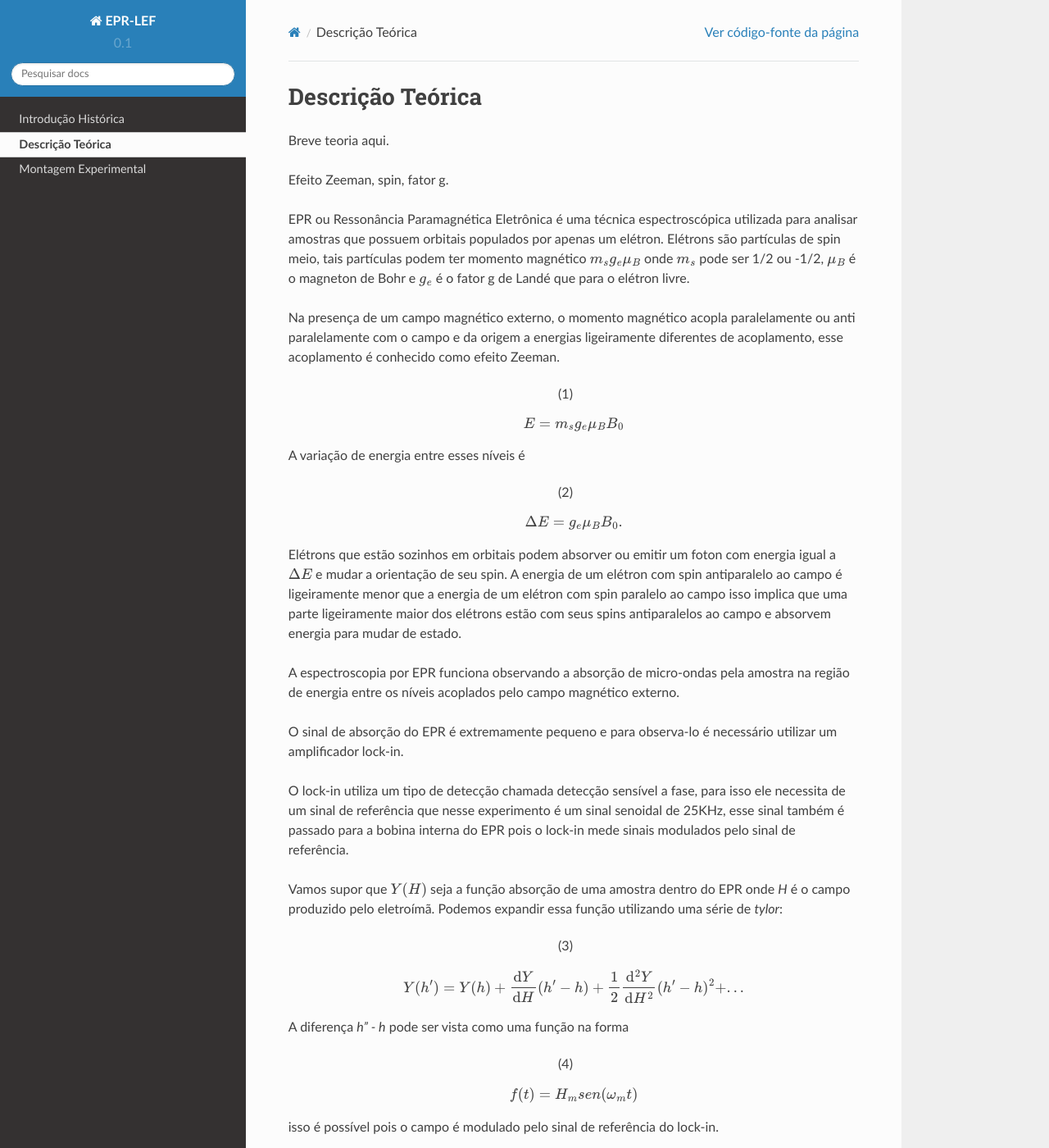
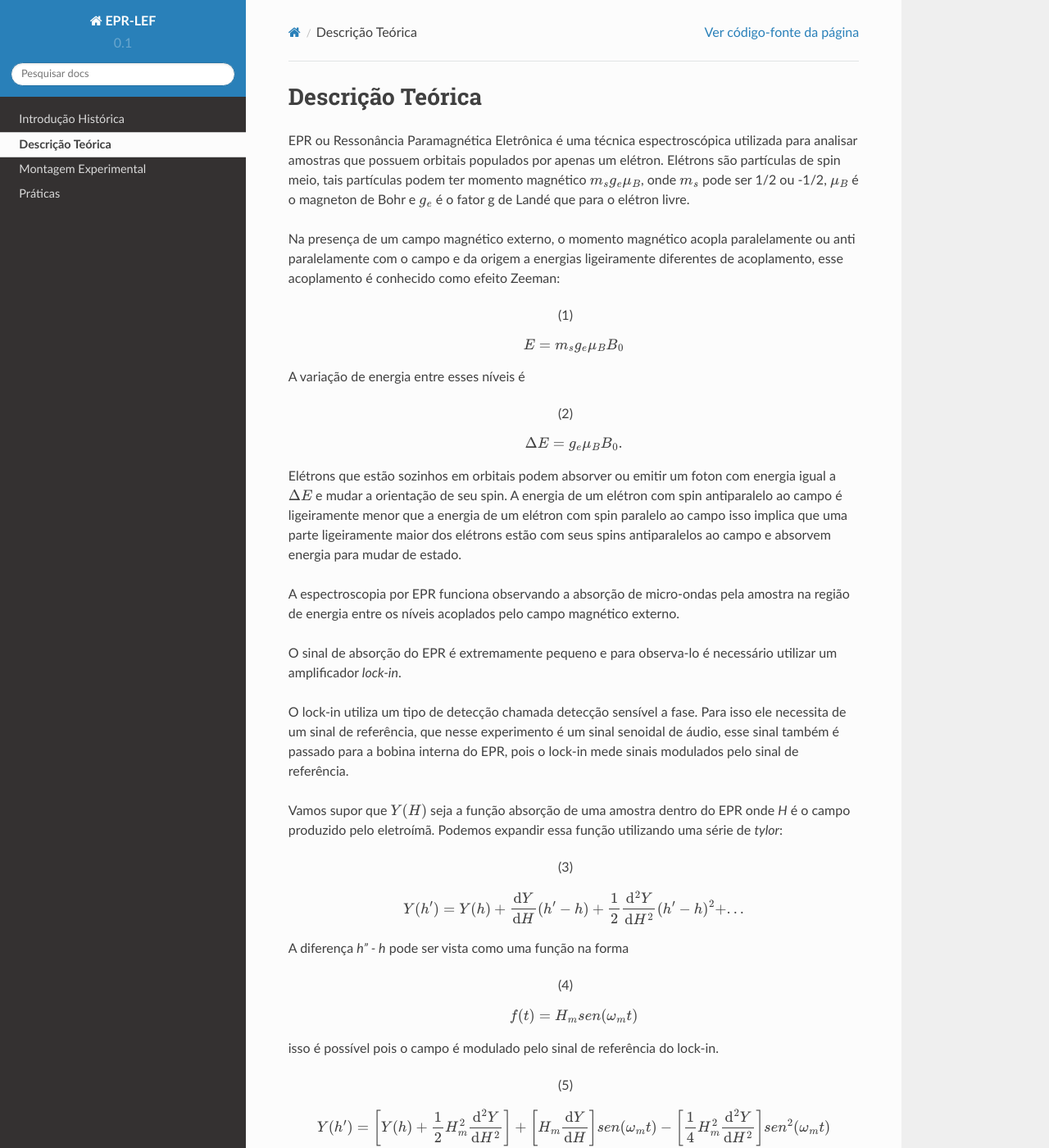
Before and after one commit to heitorPB/EPR-LEF, a Sphinx documentation site: the page built from doc/teoria.rst, in a window 1280 px wide and 1400 px high. Shown: the whole window at 82% size. Built offline with Sphinx 7.4.7 and the Read the Docs theme 2.0.0, drawn with Linux system fonts in a browser that asks for light colours; some of the changed text lies outside the part shown.

```diff
--- a/doc/equipamento.rst
+++ b/doc/equipamento.rst
@@ -380,9 +380,3 @@ Beam voltage: 250 V         Sensitivity: 200 :math:`\mu V`   Ganho: 1X.
 Reflector voltage: 150 V    Time constant: 100 ms
 Function: CW
 ========================    ==============================   ============
-
-
-Práticas
---------
-
-Entender todo o trambolho.
--- a/doc/index.rst
+++ b/doc/index.rst
@@ -14,6 +14,7 @@ Contents:
    introducao
    teoria
    equipamento
+   praticas
 
 Indices and tables
 ==================
--- a/doc/teoria.rst
+++ b/doc/teoria.rst
@@ -2,13 +2,17 @@
 Descrição Teórica
 =================
 
-Breve teoria aqui.
+EPR ou Ressonância Paramagnética Eletrônica é uma técnica espectroscópica
+utilizada para analisar amostras que possuem orbitais populados por
+apenas um elétron. Elétrons são partículas de spin meio, tais partículas
+podem ter momento magnético :math:`m_s g_e \mu_B`, onde :math:`m_s` pode
+ser 1/2 ou -1/2, :math:`\mu_B` é o magneton de Bohr e :math:`g_e` é o
+fator g de Landé que para o elétron livre.
 
-Efeito Zeeman, spin, fator g.
-
-EPR ou Ressonância Paramagnética Eletrônica é uma técnica espectroscópica utilizada para analisar amostras que possuem orbitais populados por apenas um elétron. Elétrons são partículas de spin meio, tais partículas podem ter momento magnético :math:`m_s g_e \mu_B` onde :math:`m_s` pode ser 1/2 ou -1/2, :math:`\mu_B` é o magneton de Bohr e :math:`g_e` é o fator g de Landé que para o elétron livre.
-
-Na presença de um campo magnético externo, o momento magnético acopla paralelamente ou anti paralelamente com o campo e da origem a energias ligeiramente diferentes de acoplamento, esse acoplamento é conhecido como efeito Zeeman.
+Na presença de um campo magnético externo, o momento magnético acopla
+paralelamente ou anti paralelamente com o campo e da origem a energias
+ligeiramente diferentes de acoplamento, esse acoplamento é conhecido como
+efeito Zeeman:
 
 .. math::
 
@@ -16,19 +20,28 @@ Na presença de um campo magnético externo, o momento magnético acopla paralel
 
 A variação de energia entre esses níveis é
 
-.. math:: \Delta E = g_e \mu_B B_0.
+.. math::
 
-Elétrons que estão sozinhos em orbitais podem absorver ou emitir um foton com energia igual a :math:`\Delta E` e mudar a orientação de seu spin. A energia de um elétron com spin antiparalelo ao campo é ligeiramente menor que a energia de um elétron com spin paralelo ao campo isso implica que uma parte ligeiramente maior dos elétrons estão com seus spins antiparalelos ao campo e absorvem energia para mudar de estado.
+   \Delta E = g_e \mu_B B_0.
 
-A espectroscopia por EPR funciona observando a absorção de micro-ondas pela amostra na região de energia entre os níveis acoplados pelo campo magnético externo.
+Elétrons que estão sozinhos em orbitais podem absorver ou emitir um foton com
+energia igual a :math:`\Delta E` e mudar a orientação de seu spin. A energia
+de um elétron com spin antiparalelo ao campo é ligeiramente menor que a
+energia de um elétron com spin paralelo ao campo isso implica que uma parte
+ligeiramente maior dos elétrons estão com seus spins antiparalelos ao campo
+e absorvem energia para mudar de estado.
+
+A espectroscopia por EPR funciona observando a absorção de micro-ondas pela
+amostra na região de energia entre os níveis acoplados pelo campo magnético
+externo.
 
 O sinal de absorção do EPR é extremamente pequeno e para observa-lo é
-necessário utilizar um amplificador lock-in.
+necessário utilizar um amplificador *lock-in*.
 
-O lock-in utiliza um tipo de detecção chamada detecção sensível a fase,
-para isso ele necessita de um sinal de referência que nesse experimento é
-um sinal senoidal de 25KHz, esse sinal também é passado para a bobina
-interna do EPR pois o lock-in mede sinais modulados pelo sinal de
+O lock-in utiliza um tipo de detecção chamada detecção sensível a fase.
+Para isso ele necessita de um sinal de referência, que nesse experimento é
+um sinal senoidal de áudio, esse sinal também é passado para a bobina
+interna do EPR, pois o lock-in mede sinais modulados pelo sinal de
 referência.
 
 Vamos supor que :math:`Y(H)` seja a função absorção de uma amostra dentro
@@ -55,7 +68,7 @@ lock-in.
 	\frac{1}{2}H_m^2\frac{\mathrm{d}^2 Y}{\mathrm{d} H^2} \right ]
 	 + \left [ H_m\frac{\mathrm{d} Y}{\mathrm{d} H} \right ]sen(\omega_mt) -
 	\left [ \frac{1}{4}H_m^2\frac{\mathrm{d}^2 Y}{\mathrm{d} H^2} \right ]
-	sen(2\omega_mt)
+	sen^2(\omega_mt)
 
 O lock-in funciona multiplicando o sinal de entrada pela referência e o
 resultado dessa multiplicação passa por um filtro passa baixa.
```
Also changed, not shown: doc/introducao.rst (+14 -2 lines), doc/praticas.rst (added, +25 -0 lines).
